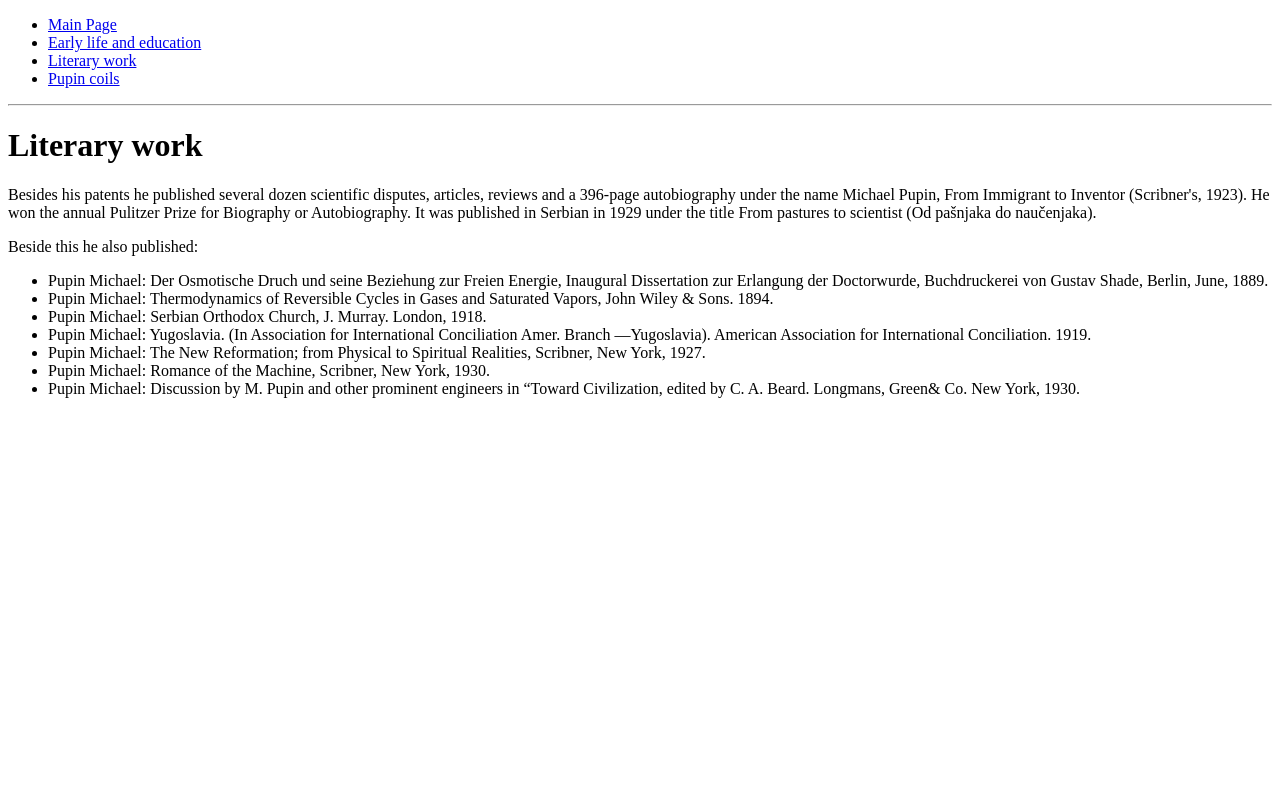
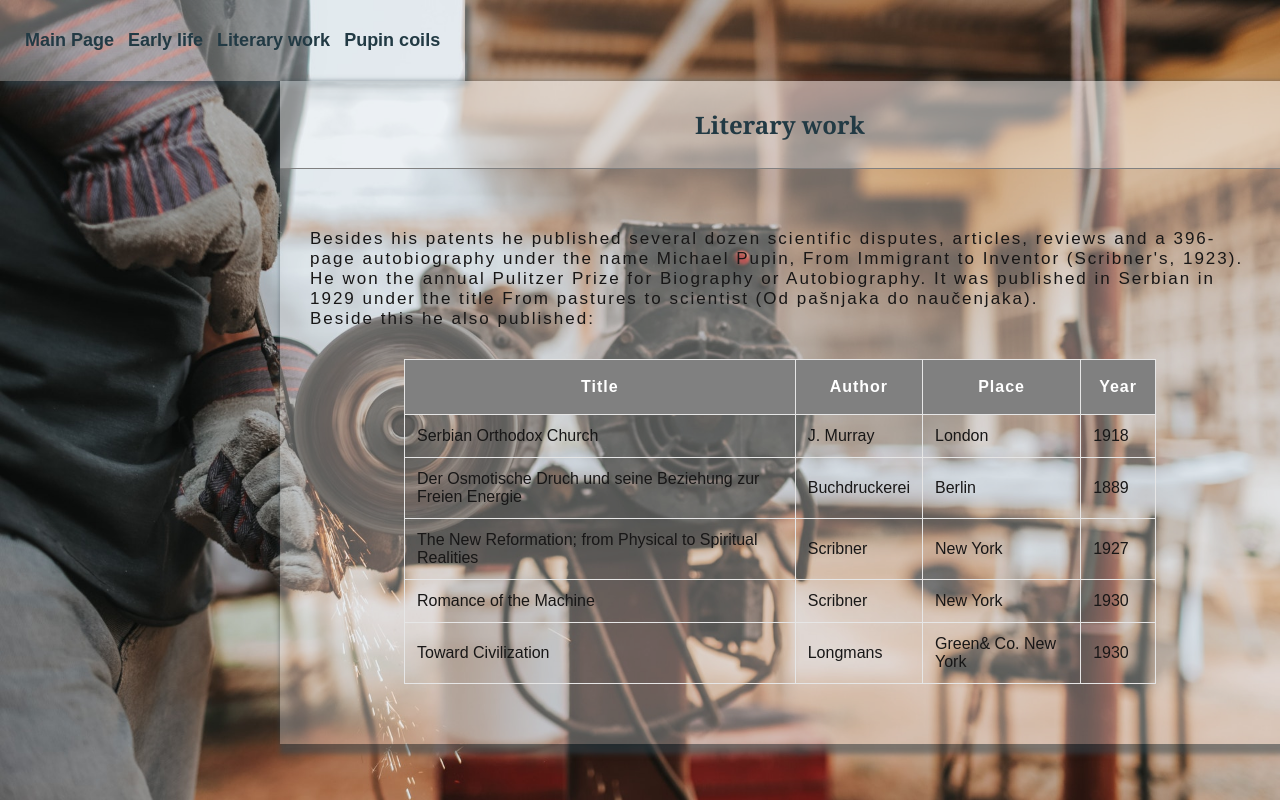
Before and after one commit to senidcurt/assignment, a plain HTML site: page work.html in a window 1280 px wide. Drawn offline with Linux system fonts and the light colour scheme.

Commit message:
Update for the side

```diff
--- /dev/null
+++ b/style.css
@@ -0,0 +1,116 @@
+* {
+
+    margin: 0;
+}
+
+body {
+    background:url("img/new.jpg") no-repeat;
+    background-size: cover;
+    background-attachment: fixed;
+}
+
+header {
+    padding: 10px;
+    float: left;
+    width: fit-content;
+    text-align: left;
+    background: rgba(255, 255, 255, 0.3);
+    box-shadow: 5px  5px 5px rgb(52, 72, 82,0.5) ;
+}
+
+section {
+    width: 1000px;
+    float: right;
+    background: rgba(254, 255, 255, 0.3);
+    color: rgb(255, 255, 255);
+    box-shadow: 5px  5px 5px 5px rgb(52, 72, 82,0.5) ;
+}
+
+article {
+    padding: 30px;
+}
+
+/*************************** Navigation Style ***************************/
+
+nav ul {
+    padding: 10px;
+}
+
+nav ul li {
+    display: inline-block;
+    margin: 10px 5px;
+    list-style-type: none;
+}
+nav ul li a {
+    color: rgb(34, 58, 68);
+    font-size: 18px;
+    font-weight: 600;
+    font-family: sans-serif;
+    text-decoration: none;
+}
+
+nav ul li a:hover {
+    color: #fff;
+    border-bottom: 1px solid rgb(255, 255, 255);
+
+}
+
+/*************************** Section Style ***************************/
+
+h1, h2 {
+    font-family: Georgia, 'Times New Roman', Times, serif;
+}
+
+h1 {
+    text-align: center;
+    margin-bottom: 30px;
+    padding: 27px 0px;
+    border-bottom: 1px solid gray;
+    color: rgb(34, 58, 68);
+    background: rgba(255, 255, 255, 0.3);
+}
+
+h2 {
+    margin: 30px 0;
+    color: rgb(33, 63, 27);
+}
+
+p {
+    color: rgb(24, 23, 23);
+    letter-spacing: 2px;
+    font-size: 17px;
+    font-family: Arial, Helvetica, sans-serif;
+}
+
+div {
+    margin: 20px 0;
+    text-align: center;
+}
+
+div img {
+    box-shadow: 5px  5px 5px 5px rgb(52, 72, 82,0.5) ;
+}
+
+table {
+    margin: 30px auto;
+    font-family: arial, sans-serif;
+    border-collapse: collapse;
+    width: 80%;
+}
+
+th {
+    padding: 18px;
+    background-color: gray;
+    font-weight: bold;
+    letter-spacing: 1px;
+}
+
+td {
+    padding: 12px;
+    color: rgb(24, 23, 23);
+}
+
+th,
+td {
+    border: solid 1px #e6e6e6;
+}
--- a/work.html
+++ b/work.html
@@ -3,43 +3,75 @@
 
 <head>
     <meta charset="UTF-8">
+    <link rel="stylesheet" href="style.css">
     <title>
-        Main page
+        Literary Work
     </title>
 </head>
 
 <body>
 
-    <ul>
-        <li><a href="index.html">Main Page</a></li>
-        <li><a href="early.html">Early life and education</a></li>
-        <li><a href="work.html">Literary work</a></li>
-        <li><a href="pupin.html">Pupin coils</a></li>
-    </ul>
+    <header>
+        <nav>
+            <ul>
+                    <li><a href="index.html">Main Page</a></li>
+                    <li><a href="early.html">Early life</a></li>
+                    <li><a href="work.html">Literary work</a></li>
+                    <li><a href="pupin.html">Pupin coils</a></li>
+            </ul>
+        </nav>
+  </header>
 
-    <hr>
-
+<section>
     <h1>Literary work</h1>
-
+<article>
     <p>Besides his patents he published several dozen scientific disputes, articles, reviews and a 396-page
         autobiography under the name Michael Pupin, From Immigrant to Inventor (Scribner's, 1923). He won the annual
         Pulitzer Prize for Biography or Autobiography. It was published in Serbian in 1929 under the title From
         pastures to scientist (Od pašnjaka do naučenjaka).</p>
 
     <p>Beside this he also published:</p>
-    <ul>
-        <li>Pupin Michael: Der Osmotische Druch und seine Beziehung zur Freien Energie, Inaugural Dissertation zur
-            Erlangung der Doctorwurde, Buchdruckerei von Gustav Shade, Berlin, June, 1889.</li>
-        <li>Pupin Michael: Thermodynamics of Reversible Cycles in Gases and Saturated Vapors, John Wiley & Sons. 1894.</li>
-        <li>Pupin Michael: Serbian Orthodox Church, J. Murray. London, 1918.</li>
-        <li>Pupin Michael: Yugoslavia. (In Association for International Conciliation Amer. Branch —Yugoslavia).
-            American Association for International Conciliation. 1919.</li>
-        <li>Pupin Michael: The New Reformation; from Physical to Spiritual Realities, Scribner, New York, 1927.</li>
-        <li>Pupin Michael: Romance of the Machine, Scribner, New York, 1930.</li>
-        <li>Pupin Michael: Discussion by M. Pupin and other prominent engineers in “Toward Civilization, edited by C.
-            A. Beard. Longmans, Green& Co. New York, 1930.</li>
-    </ul>
 
+    <table>
+        <tr>
+            <th>Title</th>
+            <th>Author</th>
+            <th>Place</th>
+            <th>Year</th>
+        </tr>
+        <tr>
+            <td>Serbian Orthodox Church</td>
+            <td>J. Murray</td>
+            <td>London</td>
+            <td>1918</td>
+        </tr>
+        <tr>
+            <td>Der Osmotische Druch und seine Beziehung zur Freien Energie</td>
+            <td>Buchdruckerei</td>
+            <td>Berlin</td>
+            <td>1889</td>
+        </tr>
+        <tr>
+            <td>The New Reformation; from Physical to Spiritual Realities</td>
+            <td>Scribner</td>
+            <td>New York</td>
+            <td>1927</td>
+        </tr>
+        <tr>
+            <td>Romance of the Machine</td>
+            <td>Scribner</td>
+            <td>New York</td>
+            <td>1930</td>
+        </tr>
+        <tr>
+            <td>Toward Civilization</td>
+            <td>Longmans</td>
+            <td> Green& Co. New York</td>
+            <td>1930</td>
+        </tr>
+    </table>
+</article>
+</section>
 
 </body>
 
```
Also changed, not shown: early.html (+13 -7 lines), index.html (+13 -6 lines), pupin.html (+17 -12 lines), img/new.jpg (added).
